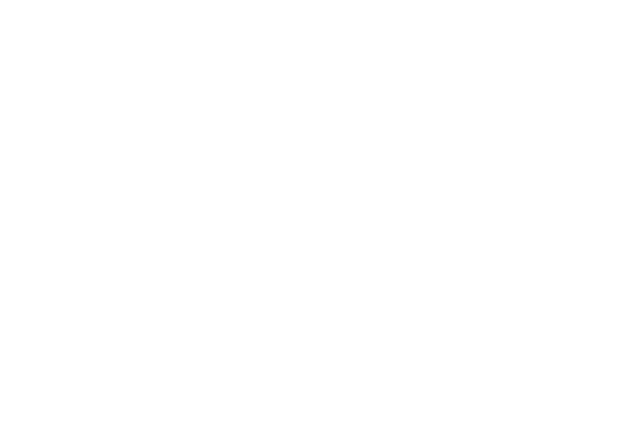
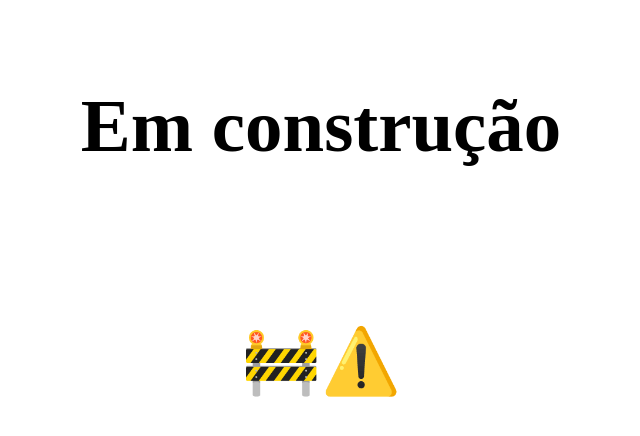
Before and after one commit to nicolaswalcker/portfolio-old, a Nuxt app: page /blog in a window 1280 px wide. Before the commit this address had no page. Shown: the top 436 px of the page, without its empty margins (319-959 px from the left). Built offline with nearby package versions, Linux system fonts and the light colour scheme; a web font is replaced by a local one.

Commit message:
feat(blog and projects): create blog and projects page (in build)

```diff
--- /dev/null
+++ b/components/InBuild.vue
@@ -0,0 +1,39 @@
+<!--
+ Copyright 2022 nicolaswalcker
+
+ Licensed under the Apache License, Version 2.0 (the "License");
+ you may not use this file except in compliance with the License.
+ You may obtain a copy of the License at
+
+     http://www.apache.org/licenses/LICENSE-2.0
+
+ Unless required by applicable law or agreed to in writing, software
+ distributed under the License is distributed on an "AS IS" BASIS,
+ WITHOUT WARRANTIES OR CONDITIONS OF ANY KIND, either express or implied.
+ See the License for the specific language governing permissions and
+ limitations under the License.
+-->
+
+<template>
+  <article class="content">
+    <h1 class="title">Em construção</h1>
+    <p><span>🚧</span><span>⚠️</span></p>
+  </article>
+</template>
+
+<script setup lang="ts"></script>
+
+<style scoped>
+.content {
+  display: flex;
+  flex-direction: column;
+  align-items: center;
+  justify-content: center;
+  gap: 1rem;
+  height: 100%;
+  width: 100%;
+  text-align: center;
+  font-size: 64px;
+  color: var(--color-secondary);
+}
+</style>
--- /dev/null
+++ b/pages/blog.vue
@@ -0,0 +1,35 @@
+<!--
+ Copyright 2022 nicolaswalcker
+
+ Licensed under the Apache License, Version 2.0 (the "License");
+ you may not use this file except in compliance with the License.
+ You may obtain a copy of the License at
+
+     http://www.apache.org/licenses/LICENSE-2.0
+
+ Unless required by applicable law or agreed to in writing, software
+ distributed under the License is distributed on an "AS IS" BASIS,
+ WITHOUT WARRANTIES OR CONDITIONS OF ANY KIND, either express or implied.
+ See the License for the specific language governing permissions and
+ limitations under the License.
+-->
+
+<template>
+  <section class="section">
+    <InBuild />
+  </section>
+</template>
+
+<script setup lang="ts">
+useHead({
+  title: 'Blog - Em breve 🚧',
+  meta: [
+    {
+      name: 'description',
+      content: 'Blog',
+    },
+  ],
+});
+</script>
+
+<style scoped></style>
--- /dev/null
+++ b/pages/projects.vue
@@ -0,0 +1,17 @@
+<template>
+  <section class="section"><InBuild /></section>
+</template>
+
+<script setup lang="ts">
+useHead({
+  title: 'Projetos - Em breve 🚧',
+  meta: [
+    {
+      name: 'description',
+      content: 'Projects',
+    },
+  ],
+});
+</script>
+
+<style scoped></style>
```
